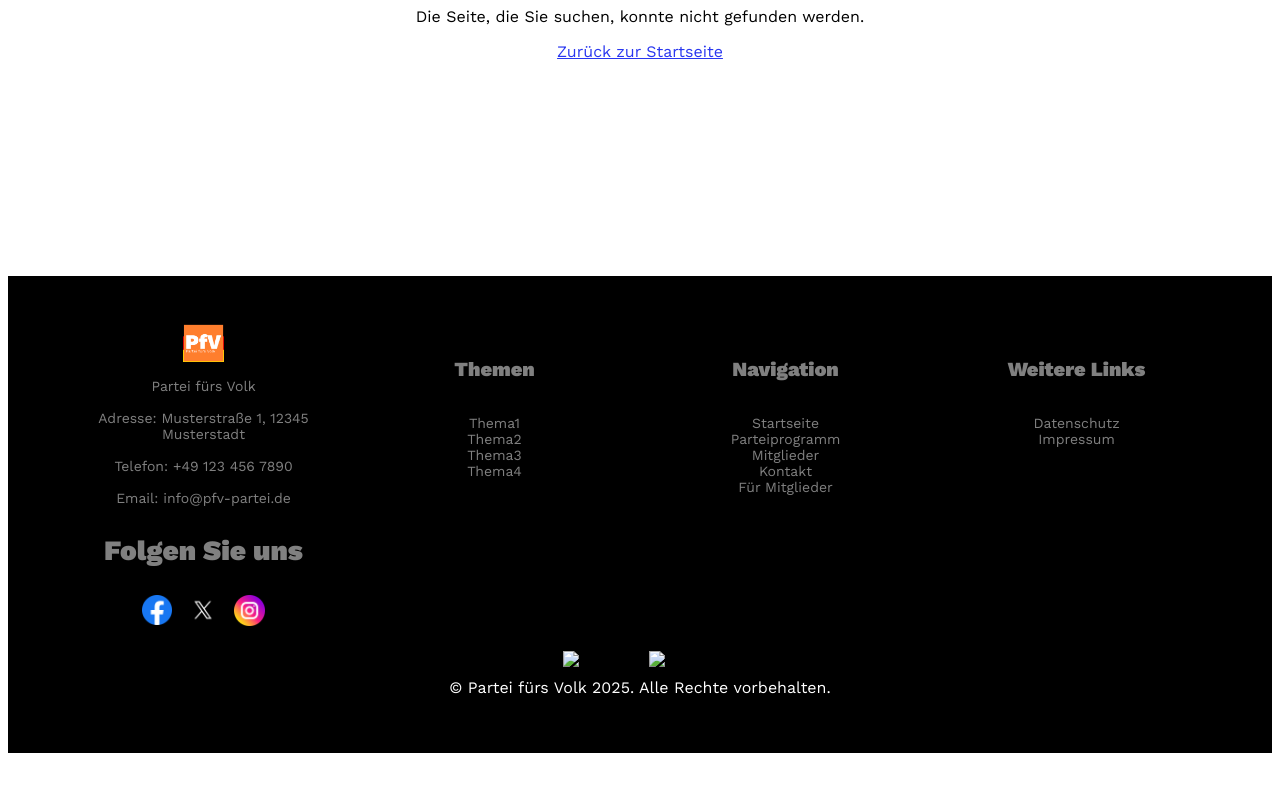
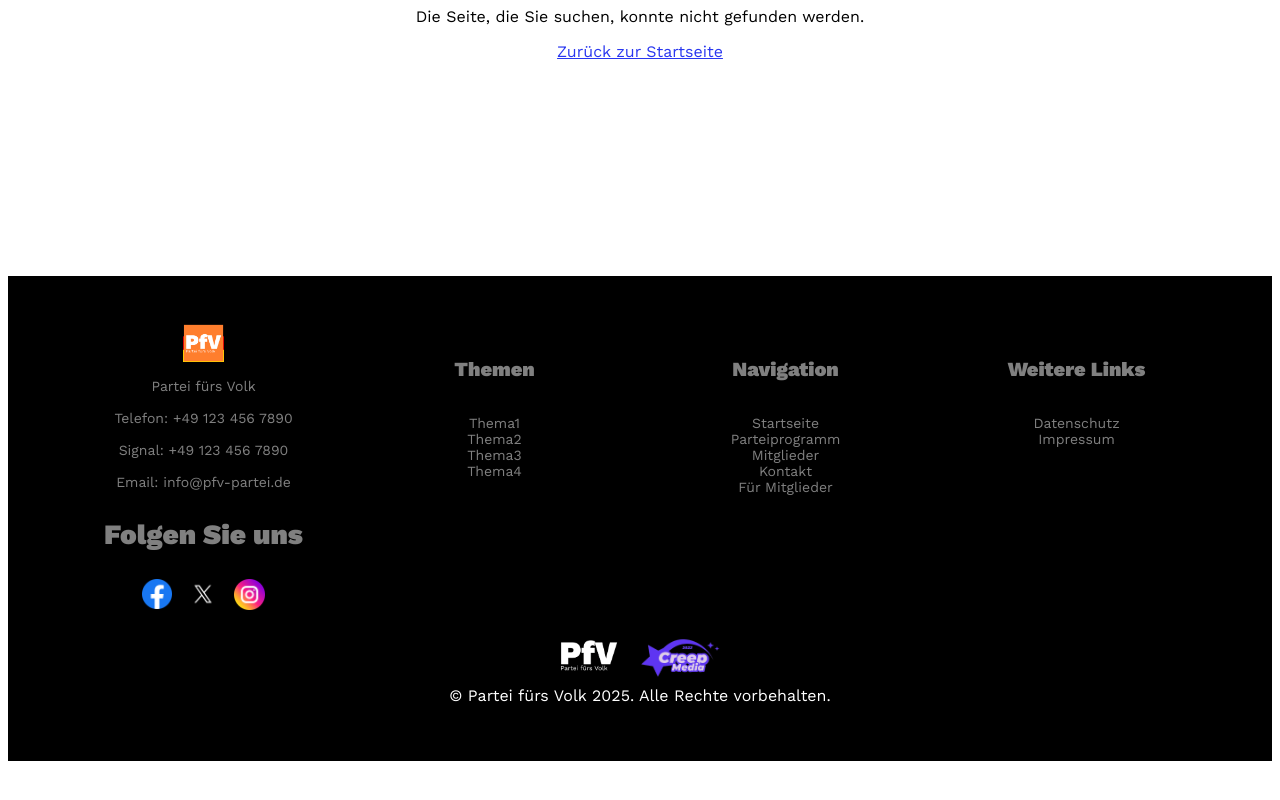
Before and after one commit to CreepTV/PfV, a plain HTML site: page 404.html in a window 1280 px wide. Shown: the part 454-1254 px from the top of the page. Drawn offline with nearby package versions, Linux system fonts and the light colour scheme.

Commit message:
Füge Margin zu Hero-Bild hinzu, ändere ID der Ereignisse-Sektion und aktualisiere Logos im Footer

```diff
--- a/footer.html
+++ b/footer.html
@@ -6,8 +6,8 @@
                 <img src="assets\img\PfV-ParteiLogo-alone.png" alt="Logo" class="mb-3" style="max-width: 15%;">
                 <div>
                     <p>Partei fürs Volk</p>
-                    <p>Adresse: Musterstraße 1, 12345 Musterstadt</p>
                     <p>Telefon: <a href="tel:+491234567890" class="text-white-50">+49 123 456 7890</a></p>
+                    <p>Signal: <a href="tel:+491234567890" class="text-white-50">+49 123 456 7890</a></p>
                     <p>Email: <a href="mailto:info@pfv-partei.de" class="text-white-50">info@pfv-partei.de</a></p>
                 </div>
                 <h3>Folgen Sie uns</h3>
@@ -56,8 +56,8 @@
         <!-- Unterer Bereich (Logos & Branding) -->
         <div class="row mt-4">
             <div class="col text-right">
-            <img src="logo1.png" alt="Logo 1" class="mx-2" style="max-width: 100px;">
-            <img src="logo2.png" alt="Logo 2" class="mx-2" style="max-width: 100px;">
+            <img src="assets\img\PfV-ParteiLogo-Schriftzug.png" alt="Logo 1" class="mx-2" style="max-width: 60px;">
+            <img src="assets\img\Creep Media Logo Transparentsmall.png" alt="Logo 2" class="mx-2" style="max-width: 80px;">
             </div>
         </div>
         <div class="row mt-2">
```
Also changed, not shown: index.html (+2 -2 lines), assets/img/Creep Media Logo Transparentsmall.png (added), assets/img/PfV-ParteiLogo-Schriftzug.png (added).
